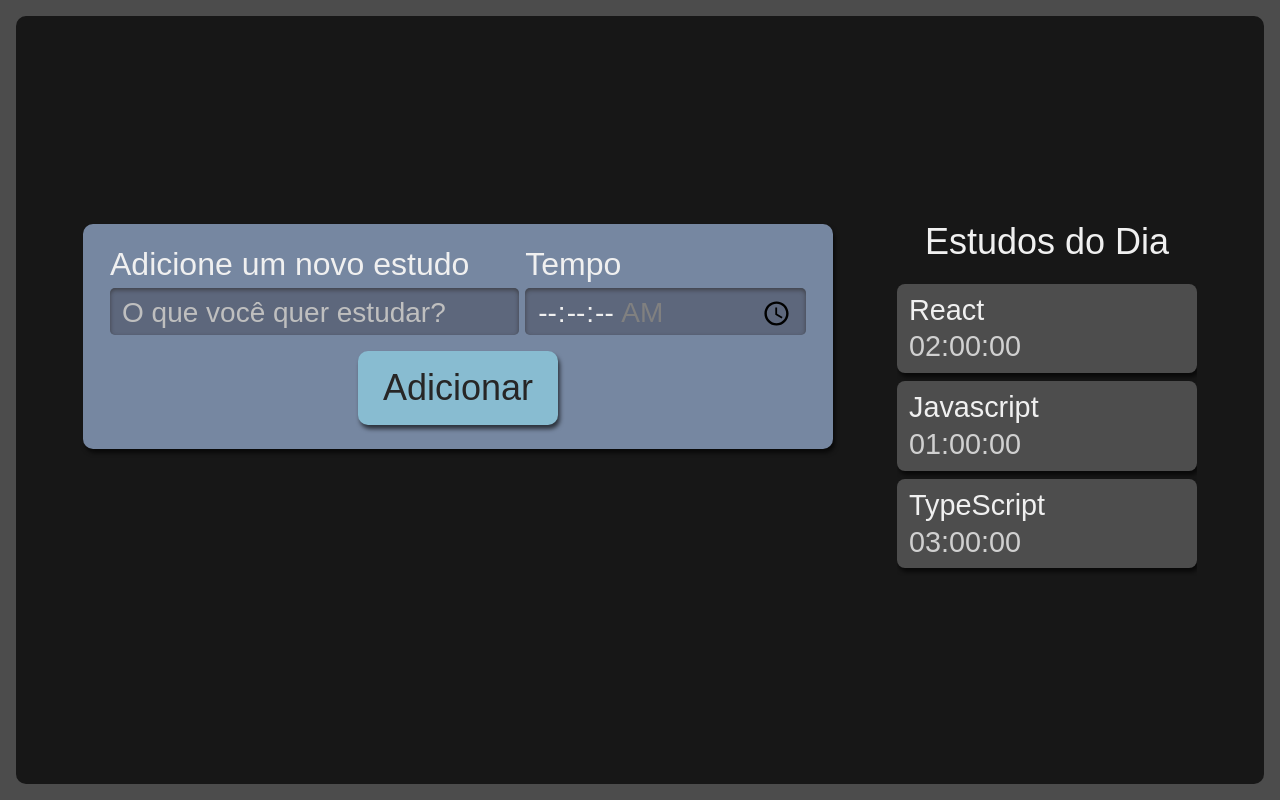
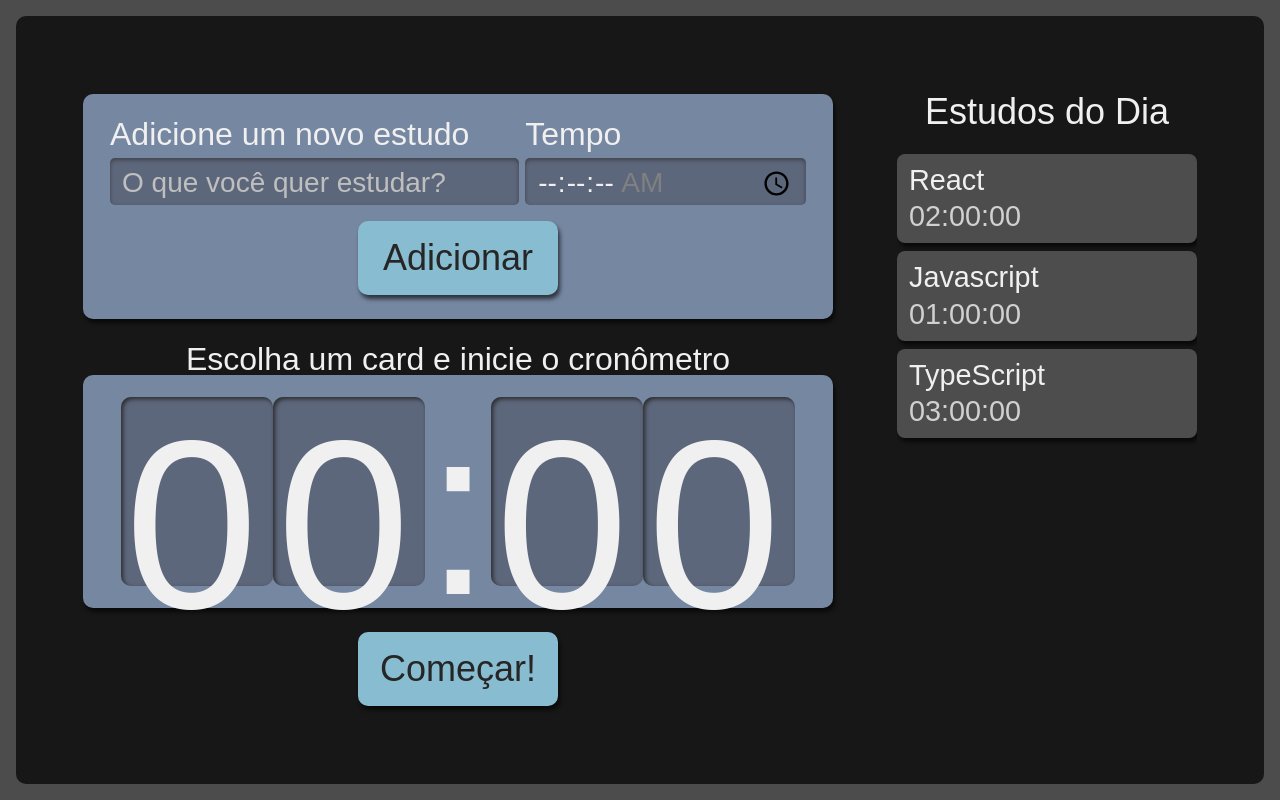
Before and after one commit to GabrielTadachi/alura-studies, a React (Create React App) app: page / in a window 1280 px wide. Built offline with nearby package versions, Linux system fonts and the light colour scheme.

Commit message:
Aula 4.3 - Adicionando Cronometro e Relogio

```diff
--- /dev/null
+++ b/src/components/Cronometro/Cronometro.module.scss
@@ -0,0 +1,59 @@
+.cronometro {
+    display: flex;
+    flex-direction: column;
+    align-items: center;
+    grid-area: cronometro;
+
+    .relogioWrapper {
+      align-items: center;
+      background-color: #7687A1;
+      border-radius: 10px;
+      box-shadow: 2px 4px 4px #0000009F;
+      box-sizing: border-box;
+      display: flex;
+      font-size: 5rem;
+      justify-content: center;
+      margin-bottom: 24px;
+      padding: 16px 12px;
+      width: 100%;
+    }
+
+    .titulo {
+      font-size: 2rem;
+    }
+
+    button {
+      background-color: #88bcd1;
+      border-radius: 10px;
+      box-shadow: 2px 4px 4px #0000009F;
+      color: #272626;
+      cursor: pointer;
+      font-size: 1.25rem;
+      padding: 16px;
+      width: 150px;
+
+      &:active {
+        background-color: #7CA6B7;
+        box-shadow: 2px 2px 4px #0000009F inset;
+        cursor: auto;
+      }
+    }
+
+    @media screen and (min-width:1280px) {
+
+      .relogioWrapper{
+        font-size: 15rem;
+      }
+
+      p {
+        font-size: 2rem;
+      }
+
+      button {
+        grid-column-start: span 2;
+        justify-self: center;
+        width: 200px;
+        font-size: 2.25rem;
+      }
+    }
+  }
--- /dev/null
+++ b/src/components/Cronometro/Relogio/Relogio.module.scss
@@ -0,0 +1,21 @@
+.relogioNumero {
+    background-color: #5D677C;
+    box-shadow: 2px 2px 4px #2B2B2B inset;
+    height: 3.6rem;
+    width: 3rem;
+    padding: 8px 4px;
+    border-radius: 10px;
+
+    @media screen and (min-width:1280px) {
+      height: 10.8rem;
+      width: 9rem;
+    }
+  }
+
+  .relogioDivisao {
+    height: 4.2rem;
+
+    @media screen and (min-width:1280px) {
+      height: 12.6rem;
+    }
+  }
--- /dev/null
+++ b/src/components/Cronometro/Relogio/index.tsx
@@ -0,0 +1,13 @@
+import style from "./Relogio.module.scss";
+
+export default function Relogio(){
+    return(
+        <>
+            <span className={style.relogioNumero}>0</span>
+            <span className={style.relogioNumero}>0</span>
+            <span className={style.relogioDivisao}>:</span>
+            <span className={style.relogioNumero}>0</span>
+            <span className={style.relogioNumero}>0</span>
+        </>
+    );
+}
--- /dev/null
+++ b/src/components/Cronometro/index.tsx
@@ -0,0 +1,15 @@
+import Botao from "../Botao";
+import Relogio from "./Relogio";
+import style from "./Cronometro.module.scss";
+
+export default function Cronometro(){
+    return(
+        <div className={style.cronometro}>
+            <p className={style.titulo}>Escolha um card e inicie o cronômetro</p>
+            <div className={style.relogioWrapper}>
+                <Relogio/>
+            </div>
+            <Botao>Começar!</Botao>
+        </div>
+    )
+}
--- a/src/pages/App.tsx
+++ b/src/pages/App.tsx
@@ -1,3 +1,4 @@
+import Cronometro from '../components/Cronometro';
 import Formulario from '../components/Formulario/index';
 import Lista from '../components/Lista';
 import style from './App.module.scss';
@@ -5,8 +6,9 @@ import style from './App.module.scss';
 function App() {
   return (
     <div className={style.AppStyle}>
-      <Formulario></Formulario>
-      <Lista></Lista>
+      <Formulario/>
+      <Lista/>
+      <Cronometro/>
     </div>
   );
 }
```
